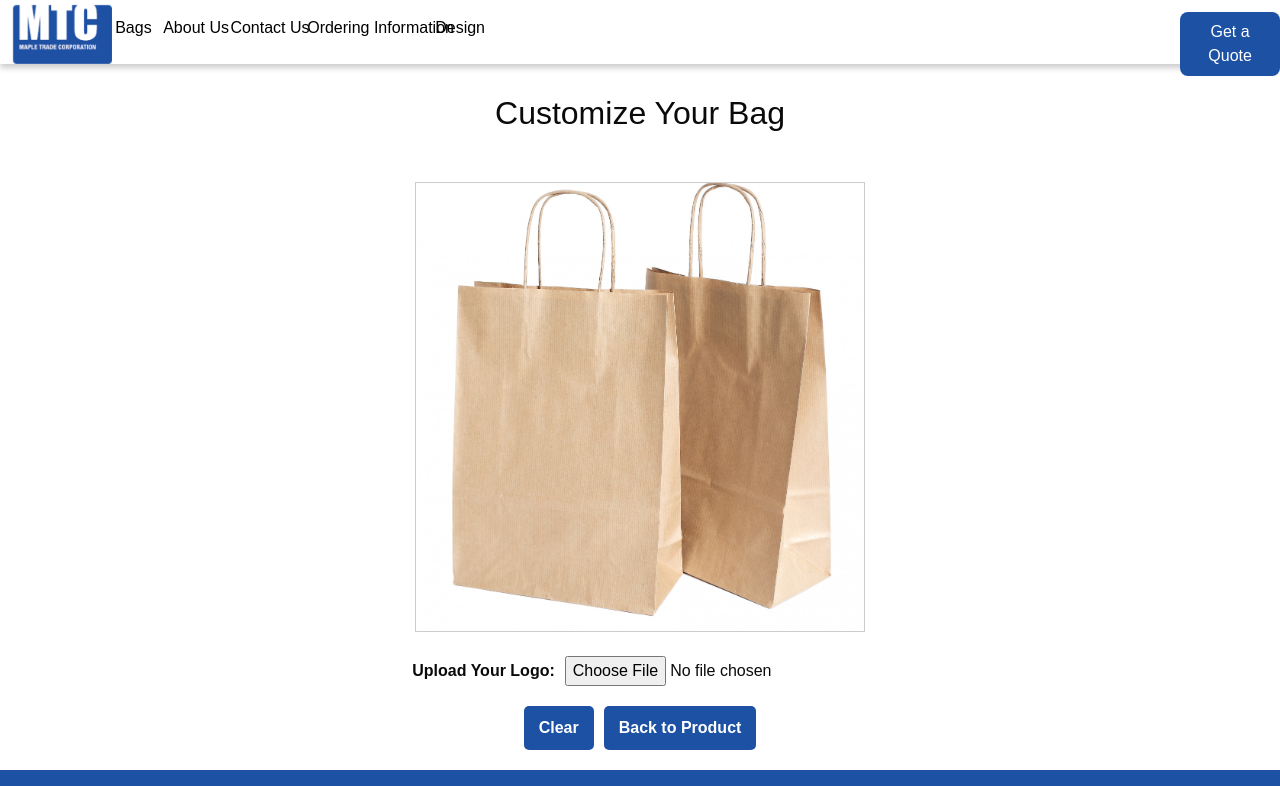
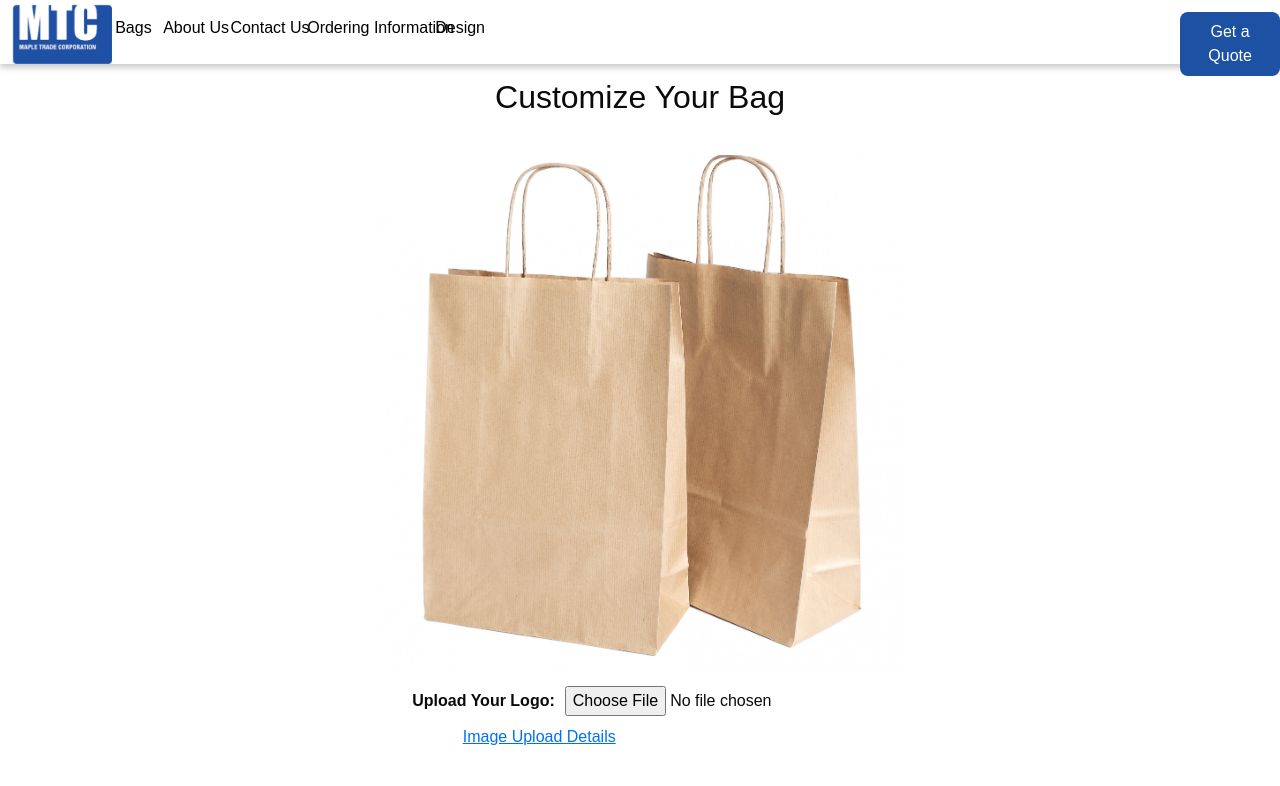
Before and after one commit to paul-ngyn/TKN-Paperbags, a Next.js app: page /design in a window 1280 px wide. Shown: the top 786 px of the page. Built offline with nearby package versions, Linux system fonts and the light colour scheme.

Commit message:
added image upload details link

```diff
--- a/app/components/DesignPage/DesignPage.module.css
+++ b/app/components/DesignPage/DesignPage.module.css
@@ -2,41 +2,37 @@
     display: flex;
     flex-direction: column;
     align-items: center;
-    padding: 20px;
-  }
-
-  .navbar {
-    width: 100%;
-    display: flex;
-    justify-content: center;
-    margin-bottom: 20px;
-  }
-
-  .navLink {
-    margin: 0 10px;
-    color: #1c51a3;
-    text-decoration: none;
-    font-weight: bold;
+    padding: 10px;
   }
 
   .heading {
     font-size: 2rem;
     margin-bottom: 20px;
     text-align: center;
-    margin-top: 2%;
+    margin-top: 5%;
   }
 
   .bagContainer {
     position: relative;
-    width: 450px;
-    height: 450px;
-    border: 1px solid #ccc;
-    margin: 2% 0;
+    width: 520px;
+    height: 520px;
+    border: 1px solid white;
+    margin-top: 1%;
+    margin-bottom: 1%;
     overflow: hidden; /* Ensures child elements cannot be seen outside */
   }
 
   .controls {
-    margin-bottom: 20px;
+    margin-bottom: 0.7%;
+  }
+
+  .navLink {
+    display: block;
+    margin-bottom: 4%;
+    margin-right: 16%;
+    color: #0070f3;
+    text-decoration: underline;
+    cursor: pointer;
   }
 
   .active {
@@ -70,7 +66,8 @@
 
   .navigation {
     display: flex;
-    gap: 10px;
+    gap: 250px;
+    margin-bottom: 5%;
   }
 
   .navButton {
--- a/app/components/DesignPage/DesignPage.tsx
+++ b/app/components/DesignPage/DesignPage.tsx
@@ -69,11 +69,6 @@ const DesignPage: React.FC<DesignPageProps> = ({ handleNavigation }) => {
 
   return (
     <div className={styles.pageContainer}>
-      <nav className={styles.navbar}>
-        <Link href="/" className={styles.navLink}>Home</Link>
-        <Link href="/product" className={styles.navLink}>Product</Link>
-        <Link href="/design" className={styles.navLink}>Customize</Link>
-      </nav>
 
       <h1 className={styles.heading}>Customize Your Bag</h1>
 
@@ -128,12 +123,15 @@ const DesignPage: React.FC<DesignPageProps> = ({ handleNavigation }) => {
           ref={fileInputRef} // attach the ref
         />
       </div>
+      <Link href="/orderinfo" className={styles.navLink}>
+          Image Upload Details
+        </Link>
 
       <div className={styles.navigation}>
         <button onClick={handleClear} className={styles.navButton}>
           Clear
         </button>
-        <Link href="/product" className={styles.navButton}>Back to Product</Link>
+        <Link href="/product" className={styles.navButton}>Back to Bags</Link>
       </div>
     </div>
   );
```
Also changed, not shown: app/public/resize.svg (deleted), app/public/resize1.png (deleted).
